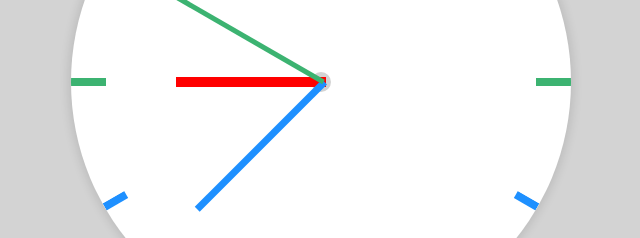
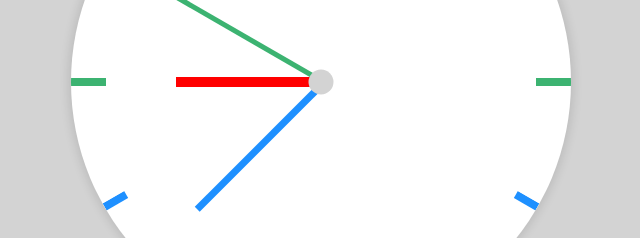
Before and after one commit to MdFarzan/Simple-Analog-Clock, a plain HTML site: page index.html in a window 1280 px wide. Shown: the part 318-556 px from the top of the page, 319-959 px from the left. Drawn offline with Linux system fonts and the light colour scheme.

Commit message:
Arrow's-center-cover-added

```diff
--- a/css/style.css
+++ b/css/style.css
@@ -29,7 +29,7 @@ main{
     overflow:hidden;
 }
 
-#center{
+#center,.center{
     position:absolute;
     top:50%;
     left:50%;
@@ -42,15 +42,16 @@ main{
     z-index:5 !important;
 }
 
+.center{
+    width:25px;
+    height:25px;
+}
 .hours-con{
     height:100%;
     width:8px;
-
     position:absolute;
     overflow:hidden;
     left:50%;
-
-
 }
 
 .hour{
--- a/index.html
+++ b/index.html
@@ -14,7 +14,7 @@
                 <div class="arrow hours"></div>
                 <div class="arrow minutes"></div>
                 <div class="arrow seconds"></div>
-
+                <span class="center"></span>
 
             </span>
 
```
